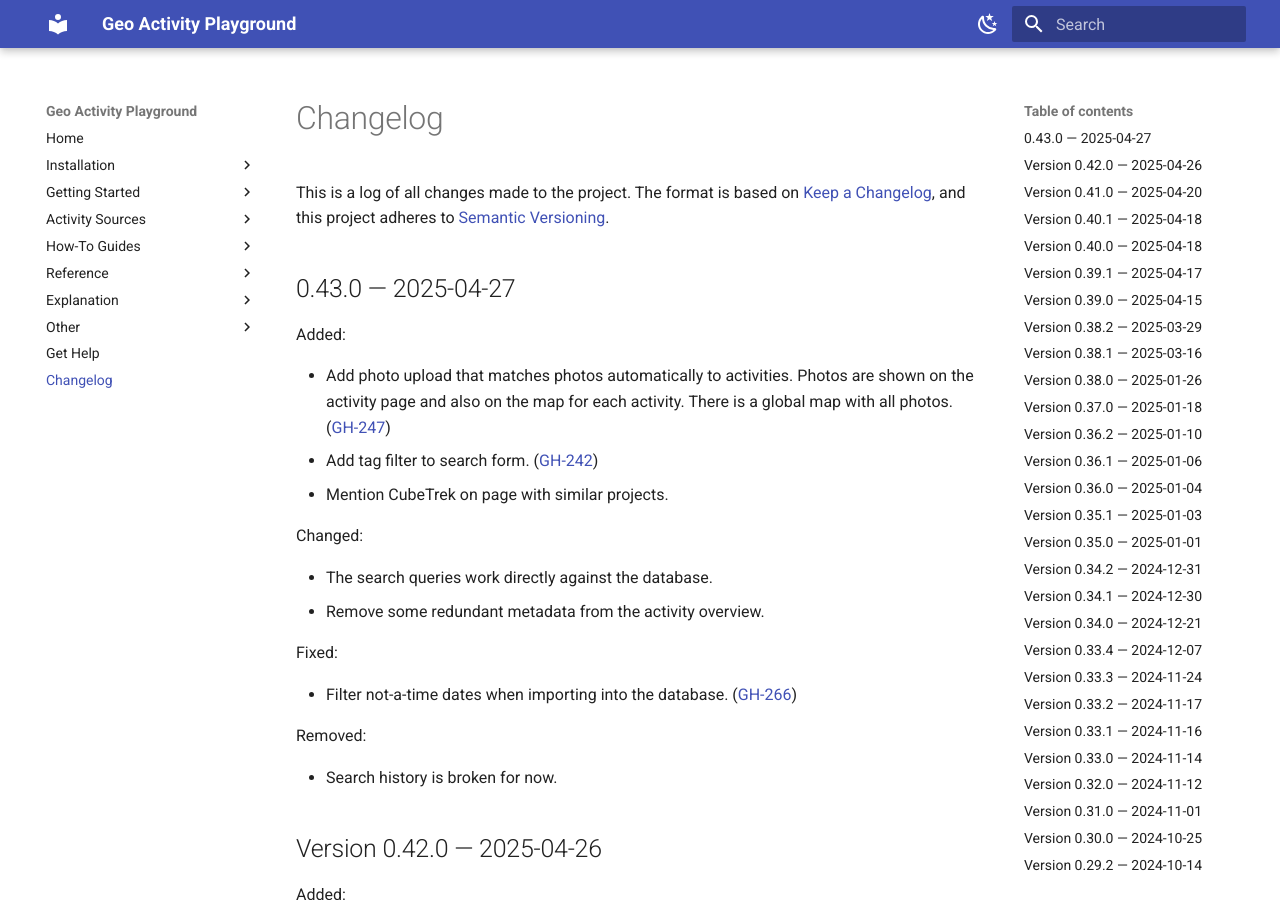
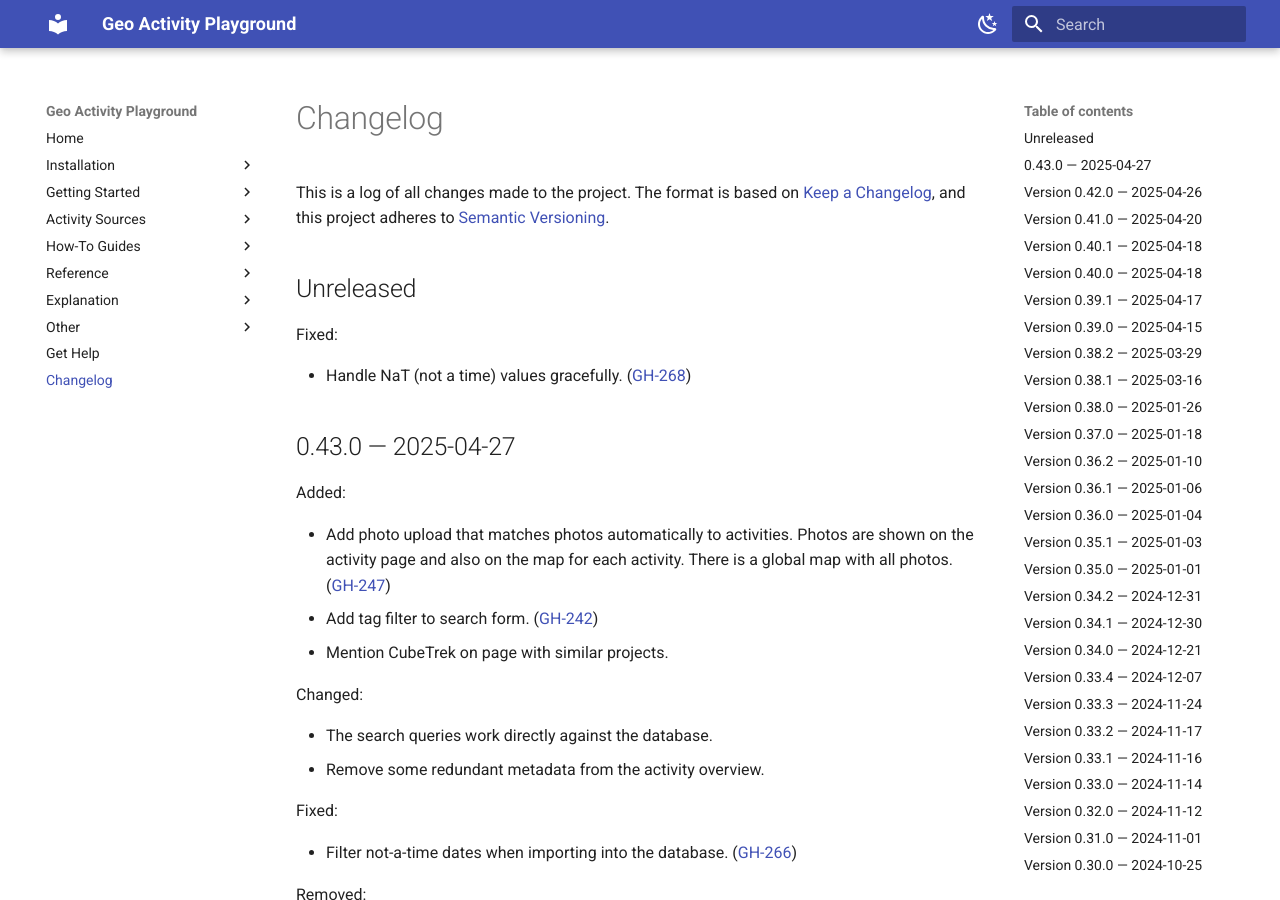
Before and after one commit to martin-ueding/geo-activity-playground, an MkDocs documentation site: the page built from docs/changelog.md, in a window 1280 px wide and 900 px high. Built offline with MkDocs 1.6.1 and Material for MkDocs 9.7.7, drawn with Linux system fonts in a browser that asks for light colours.

Commit message:
docs: Changelog entry, GH-268

```diff
--- a/docs/changelog.md
+++ b/docs/changelog.md
@@ -14,6 +14,12 @@ Types of changes
 
 ([GH-000](https://github.com/martin-ueding/geo-activity-playground/issues/000))
 -->
+
+## Unreleased
+
+Fixed:
+
+- Handle NaT (not a time) values gracefully. ([GH-268](https://github.com/martin-ueding/geo-activity-playground/issues/268))
 
 ## 0.43.0 — 2025-04-27
 
```
